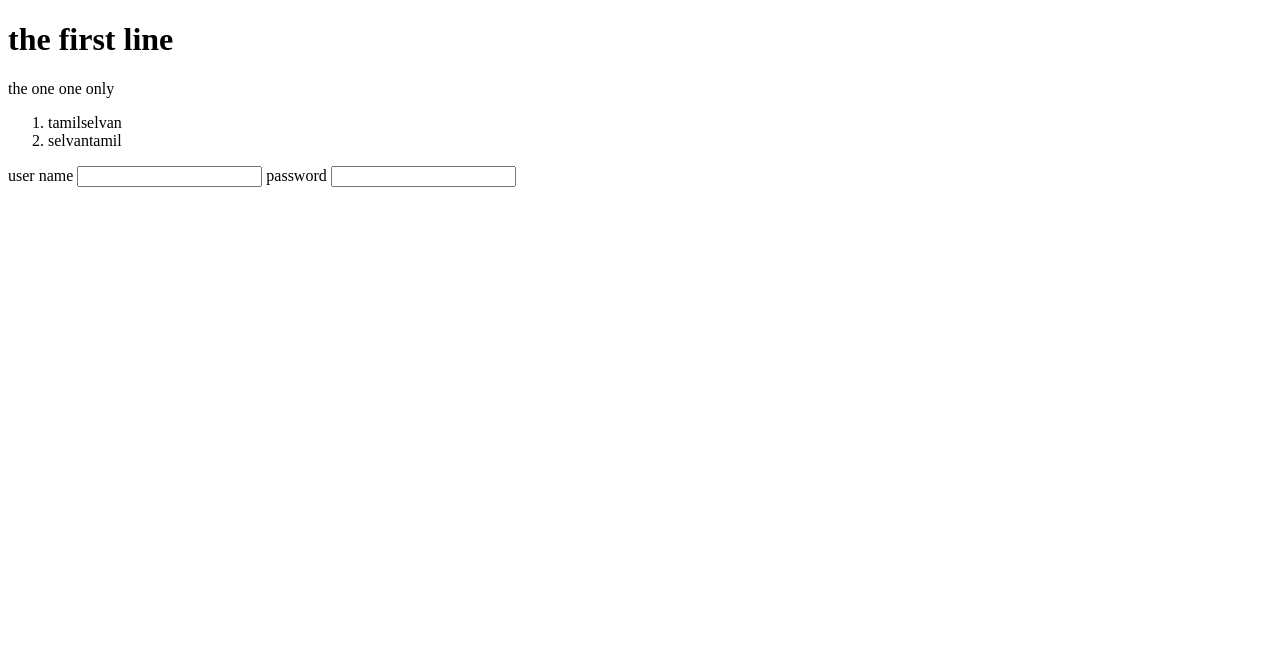
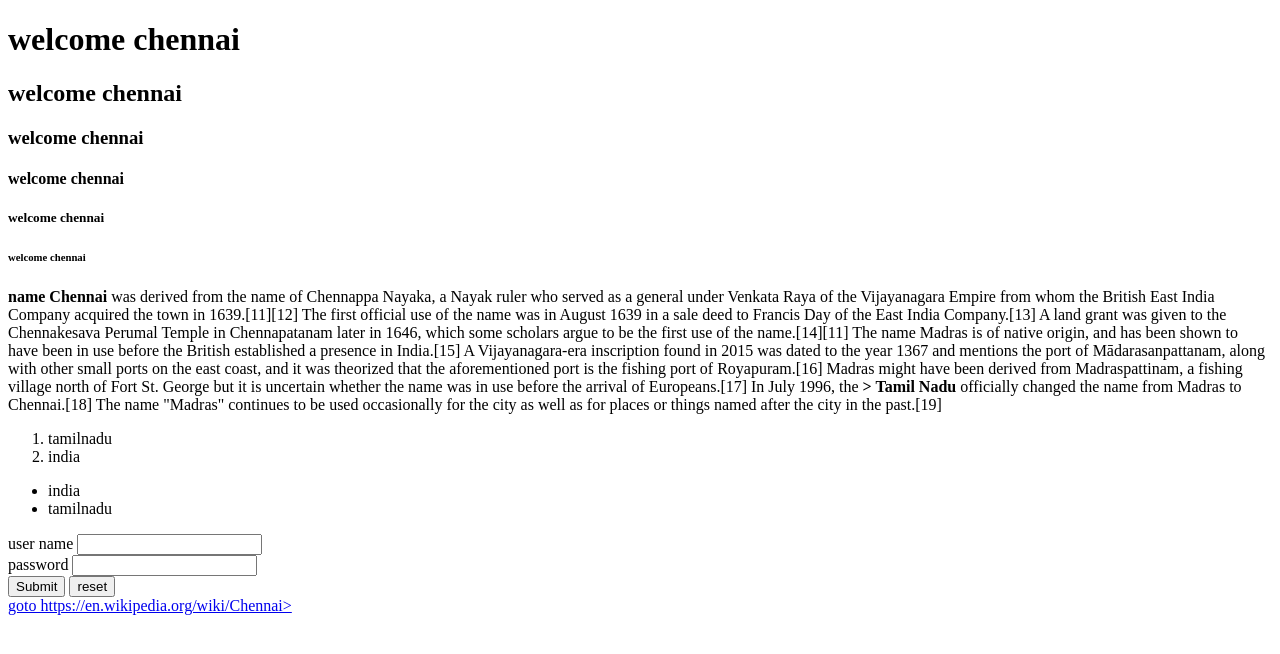
Before and after one commit to Tamil8754/Assignment-1, a plain HTML site: page index.html in a window 1280 px wide. Drawn offline with Linux system fonts and the light colour scheme.

Commit message:
added some elements in index.html

```diff
--- a/index.html
+++ b/index.html
@@ -1,19 +1,49 @@
 <!DOCTYPE html>
 <html>
 <head>
-<title>the first line</title>
+  <title>Chennai</title>
+
+ <link rel="stylesheet" href="style.css">
+ <link rel="preconnect" href="https://fonts.googleapis.com">
+<link rel="preconnect" href="https://fonts.gstatic.com" crossorigin>
+<link href="https://fonts.googleapis.com/css2?family=PT+Serif:ital,wght@0,400;0,700;1,400;1,700&display=swap" rel="stylesheet">
+
 </head>
 <body>
-  <h1>the first line</h1>
-  <p>the one one only</p>
+  <h1>welcome chennai</h1>
+  <h2>welcome chennai</h2>
+  <h3>welcome chennai</h3>
+  <h4>welcome chennai</h4>
+  <h5>welcome chennai</h5>
+  <h6>welcome chennai</h6>
+  <p><strong> name Chennai</strong> was derived from the name of Chennappa Nayaka, a Nayak ruler who served as a general under Venkata Raya of the Vijayanagara Empire from whom the British East India Company acquired the town in 1639.[11][12] The first official use of the name was in August 1639 in a sale deed to Francis Day of the East India Company.[13] A land grant was given to the Chennakesava Perumal Temple in Chennapatanam later in 1646, which some scholars argue to be the first use of the name.[14][11]
+
+    The name Madras is of native origin, and has been shown to have been in use before the British established a presence in India.[15] A Vijayanagara-era inscription found in 2015 was dated to the year 1367 and mentions the port of Mādarasanpattanam, along with other small ports on the east coast, and it was theorized that the aforementioned port is the fishing port of Royapuram.[16] Madras might have been derived from Madraspattinam, a fishing village north of Fort St. George but it is uncertain whether the name was in use before the arrival of Europeans.[17]
+
+    In July 1996, the <strong>> Tamil Nadu </strong>officially changed the name from Madras to Chennai.[18] The name "Madras" continues to be used occasionally for the city as well as for places or things named after the city in the past.[19]
+</p>
+  </a>
+
   <ol>
-    <li>tamilselvan</li>
-    <li>selvantamil</li>
+    <li>tamilnadu</li>
+    <li>india</li>
   </ol>
+
+  <ul>
+    <li>india</li>
+    <li>tamilnadu</li>
+  </ul>
+
   <lable>user name</lable>
-  <input type="text">
+  <input type="text"><br>
   <label>password</label>
-  <input type="password">
+  <input type="password"><br>
+
+  <button>Submit</button>
+  <button>reset</button>
   <br>
+  <a href="https://en.wikipedia.org/wiki/Chennai" target="_blank">
+  goto https://en.wikipedia.org/wiki/Chennai>
+  </a>
 </body>
 </html>
```
